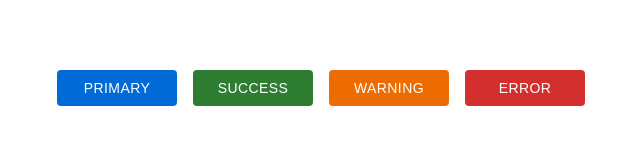
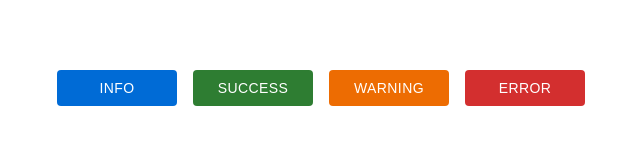
Before and after one commit to hemant0974/react-smart-toast, a React (Create React App) app: page / in a window 1280 px wide. Shown: the part 312-456 px from the top of the page, without its empty margins (319-959 px from the left). Built offline with nearby package versions, Linux system fonts and the light colour scheme.

Commit message:
color name updated

```diff
--- a/src/App.tsx
+++ b/src/App.tsx
@@ -3,7 +3,7 @@ import Button from "./components/button";
 import SmartToast from "./components/smartToast";
 import styles from "./app.module.scss";
 
-const variants = ["primary", "success", "warning", "error"] as const;
+const variants = ["info", "success", "warning", "error"] as const;
 
 interface IToastTypes {
   id: number;
@@ -34,12 +34,12 @@ const App = () => {
           variant: "error",
         };
         break;
-      case "primary":
+      case "info":
         toastProperties = {
           id: list.length + 1,
           title: "Info",
           description: "This is a info toast component",
-          variant: "primary",
+          variant: "info",
         };
         break;
       case "warning":
--- a/src/components/button/button.module.scss
+++ b/src/components/button/button.module.scss
@@ -14,7 +14,7 @@
   color: #fff;
 }
 
-.primary {
+.info {
   background-color: hsl(210, 100%, 42%);
 }
 .success {
--- a/src/components/button/index.tsx
+++ b/src/components/button/index.tsx
@@ -2,15 +2,11 @@ import styles from "./button.module.scss";
 
 interface IProps {
   children: string | React.ReactNode;
-  color?: "primary" | "success" | "warning" | "error";
+  color?: "info" | "success" | "warning" | "error";
   onClick?: (e?: React.MouseEvent<HTMLButtonElement, MouseEvent>) => void;
 }
 
-const Button = ({
-  children,
-  color = "primary",
-  onClick = () => {},
-}: IProps) => {
+const Button = ({ children, color = "info", onClick = () => {} }: IProps) => {
   return (
     <button onClick={onClick} className={`${styles.button} ${styles[color]}`}>
       {children}
--- a/src/components/smartToast/smartToast.module.scss
+++ b/src/components/smartToast/smartToast.module.scss
@@ -116,7 +116,7 @@
   }
 }
 
-.primary {
+.info {
   background-color: hsl(210, 100%, 42%);
 }
 .success {
```
